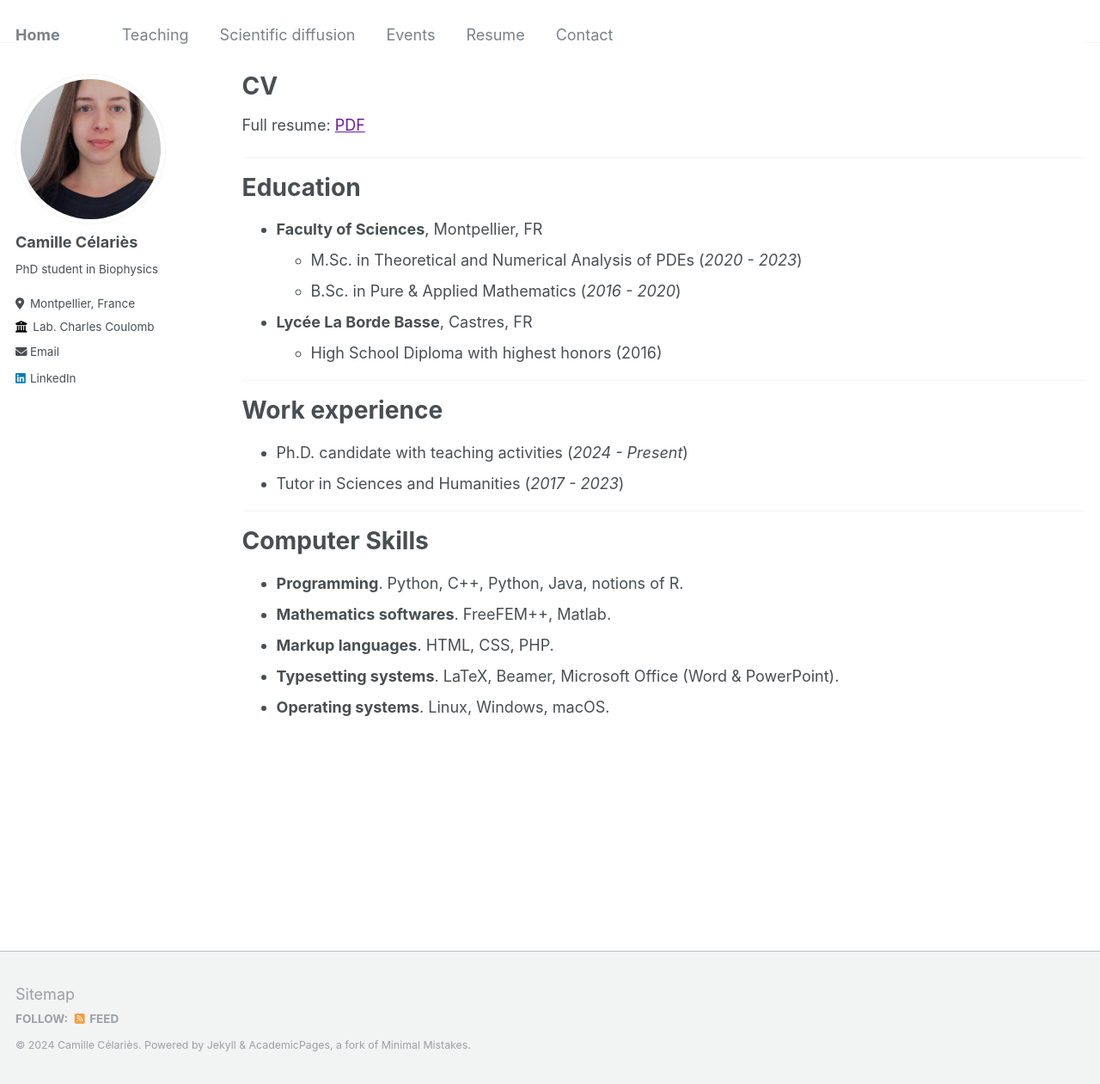
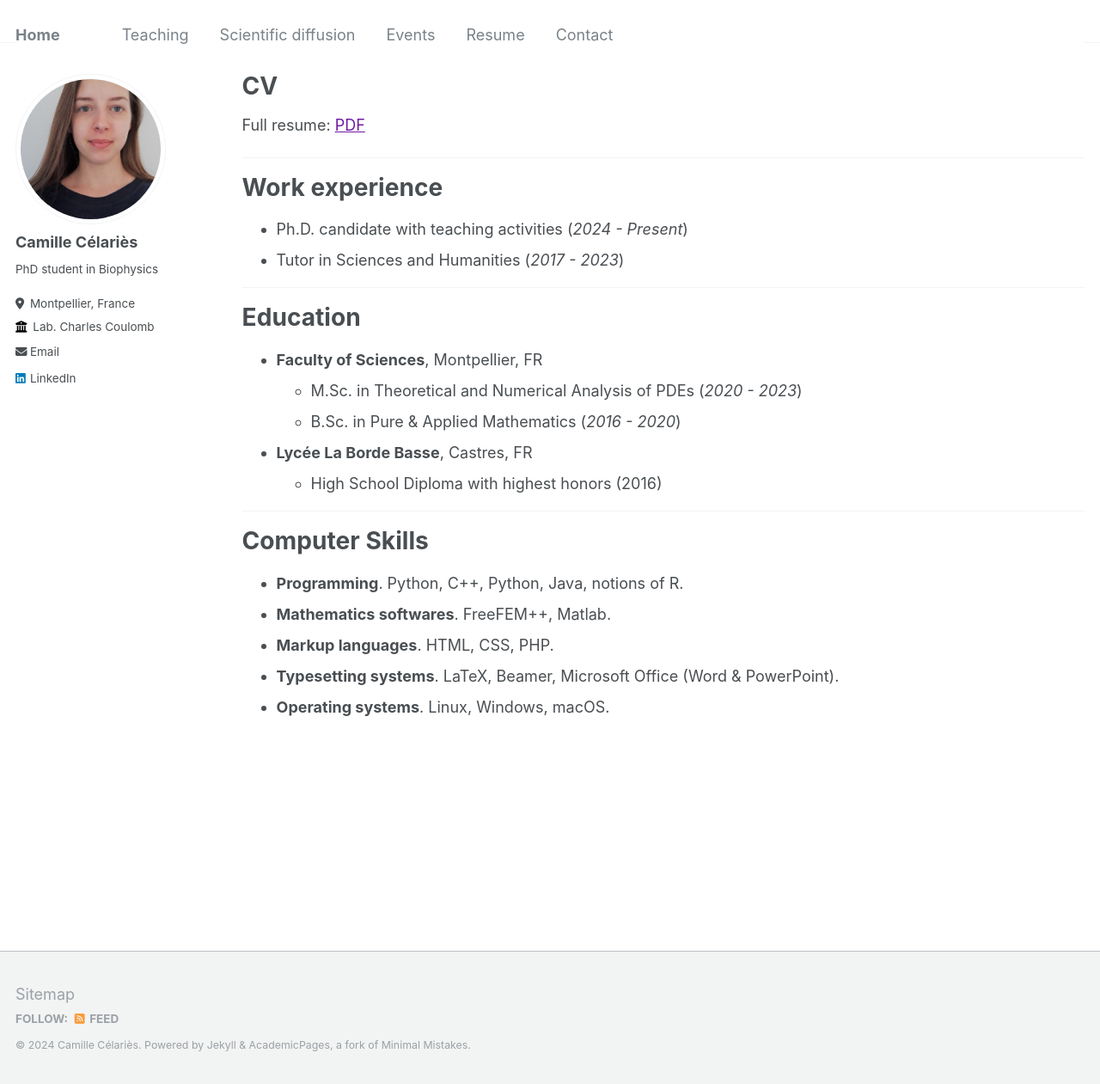
Before and after one commit to camillecelaries/camillecelaries.github.io, a Jekyll site: the page built from _pages/cv.md, in a window 1280 px wide and 1261 px high. Shown: the whole window at 86% size. Built offline with Jekyll 4.4.1, drawn with Linux system fonts in a browser that asks for light colours; some of the changed lines change nothing that is shown.

Commit message:
Update cv.md

```diff
--- a/_pages/cv.md
+++ b/_pages/cv.md
@@ -13,6 +13,14 @@
 
 ***
 
+Work experience
+======
+
+* Ph.D. candidate with teaching activities (<i>2024 - Present</i>)
+* Tutor in Sciences and Humanities (<i>2017 - 2023</i>)
+
+***
+
 Education
 ======
 
@@ -24,14 +32,6 @@
 
 ***
 
-Work experience
-======
-
-* Ph.D. candidate with teaching activities (<i>2024 - Present</i>)
-* Tutor in Sciences and Humanities (<i>2017 - 2023</i>)
-
-***
-
 Computer Skills
 ======
 
```
